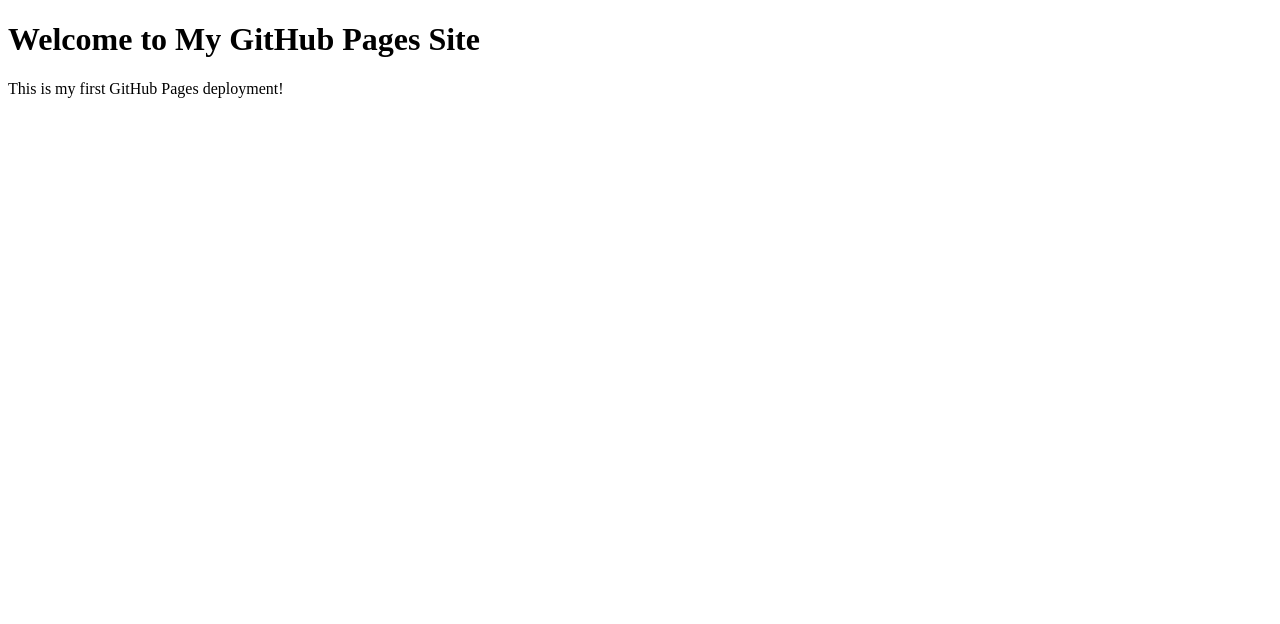
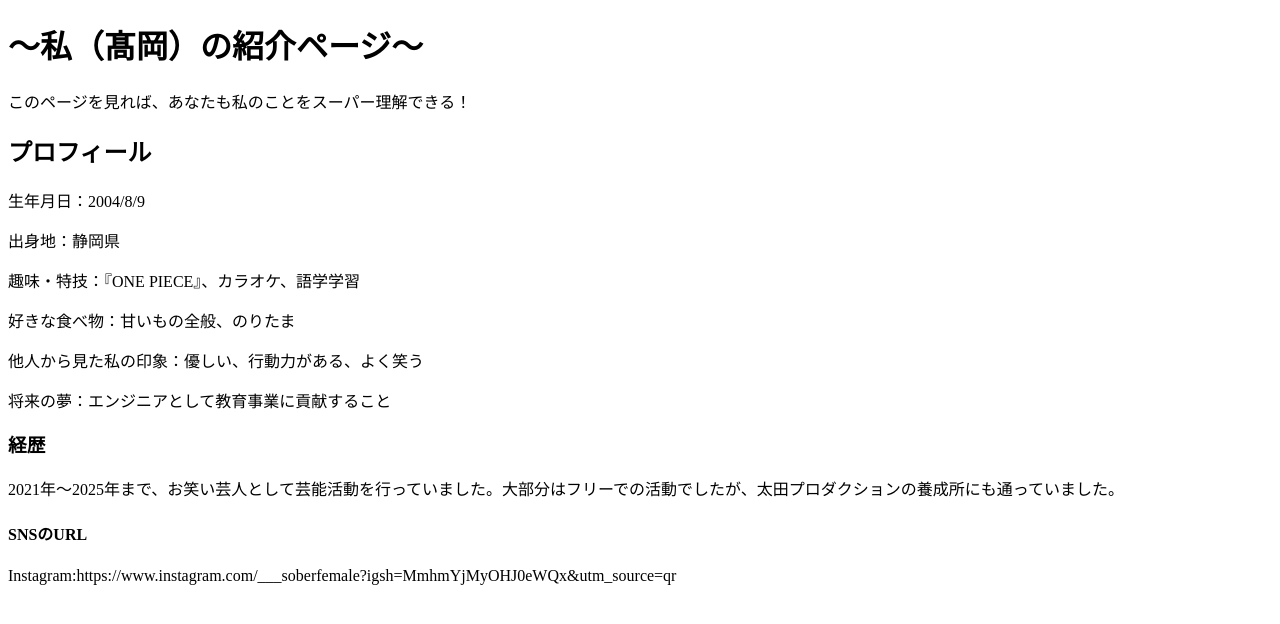
Before and after one commit to takaoka29home-cmyk/my-first-web-app, a plain HTML site: page index.html in a window 1280 px wide. Drawn offline with Linux system fonts and the light colour scheme.

Commit message:
Add files via upload

```diff
--- a/index.html
+++ b/index.html
@@ -2,11 +2,23 @@
 <html lang="en">
 <head>
     <meta charset="UTF-8">
-    <meta name="viewport" content="width=device-width, initial-scale=1.0">
-    <title>My GitHub Pages Site</title>
+    <meta name="viewport" content="width=device-width", initial-scale="1.0">
+    <title>My GitHUb Pages Site</title>
 </head>
 <body>
-    <h1>Welcome to My GitHub Pages Site</h1>
-    <p>This is my first GitHub Pages deployment!</p>
+    <h1>～私（髙岡）の紹介ページ～</h1></h1>
+    <p>このページを見れば、あなたも私のことをスーパー理解できる！</p>
+    <h2>プロフィール</h2>
+    <p>生年月日：2004/8/9</p>
+    <p>出身地：静岡県</p>
+    <p>趣味・特技：『ONE PIECE』、カラオケ、語学学習</p>
+    <p>好きな食べ物：甘いもの全般、のりたま</p>
+    <p>他人から見た私の印象：優しい、行動力がある、よく笑う</p>
+    <p>将来の夢：エンジニアとして教育事業に貢献すること</p>
+    <h3>経歴</h3>
+    <p>2021年～2025年まで、お笑い芸人として芸能活動を行っていました。大部分はフリーでの活動でしたが、太田プロダクションの養成所にも通っていました。</p>
+    <h4>SNSのURL</h4>
+    <p>Instagram:https://www.instagram.com/___soberfemale?igsh=MmhmYjMyOHJ0eWQx&utm_source=qr
+</p>
 </body>
 </html>
```
